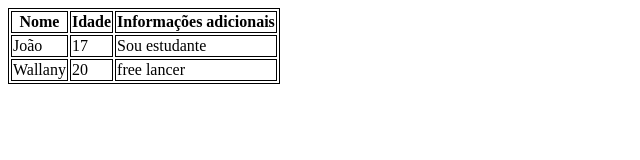
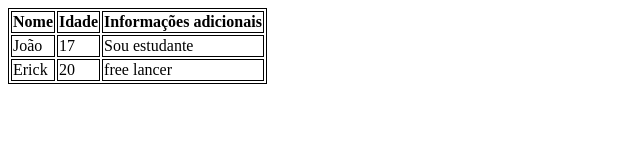
Before and after one commit to MCosta19/aula-tabela, a plain HTML site: page index.html in a window 1280 px wide. Shown: the whole page, without its empty margins (0-640 px from the left). Drawn offline with Linux system fonts and the light colour scheme.

Commit message:
Troca de nome, Wallany para Erick

```diff
--- a/index.html
+++ b/index.html
@@ -26,7 +26,7 @@
                 <td>Sou estudante</td>
             </tr>
             <tr>
-                <td>Wallany</td>
+                <td>Erick</td>
                 <td>20</td>
                 <td>free lancer</td>
             </tr>
```
